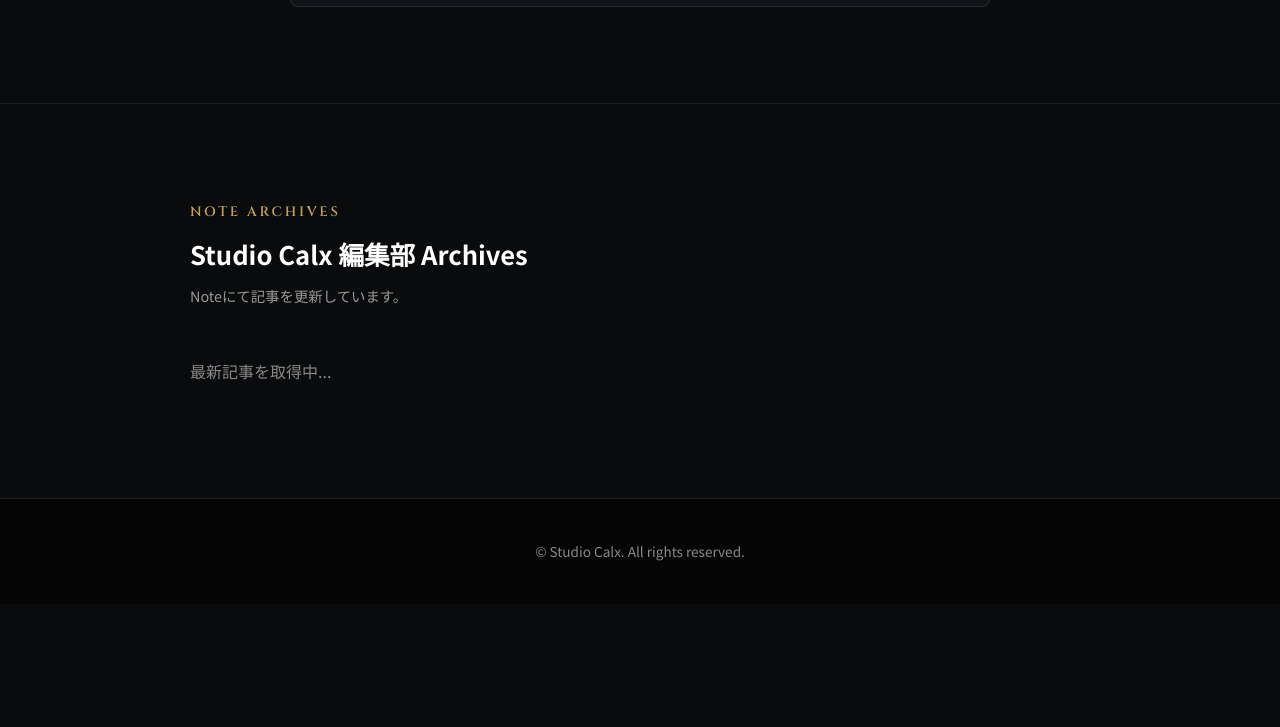
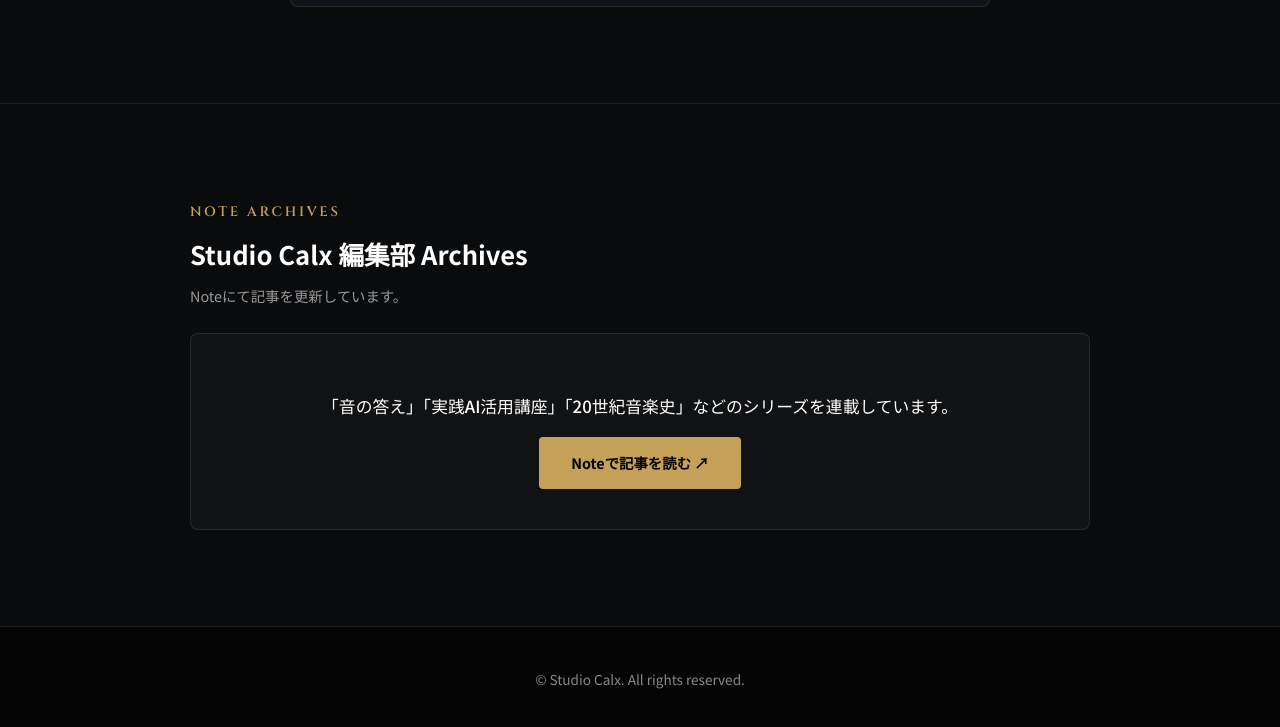
Before and after one commit to studiocalx/studio-calx, a plain HTML site: page index.html in a window 1280 px wide. Shown: the part 7010-7737 px from the top of the page. Before the commit the page ends 7614 px from the top, so only its background shows below. Drawn offline with Linux system fonts and the light colour scheme; files whose address does not match are found by name.

Commit message:
Update index.html

```diff
--- a/index.html
+++ b/index.html
@@ -1228,8 +1228,11 @@
       <h2 class="section-title" style="margin-bottom: 0.4rem;">Studio Calx 編集部 Archives</h2>
       <p style="color: #999999; font-size: 0.9rem; margin: 0 0 1.5rem;">Noteにて記事を更新しています。</p>
 
-    <div id="note-posts-grid" class="note-grid">
-    <p style="text-align: left; color: #888888; grid-column: 1 / -1;">最新記事を取得中...</p>
+<div style="background: rgba(255, 255, 255, 0.03); border: 1px solid rgba(255, 255, 255, 0.1); border-radius: 8px; padding: 2.5rem; text-align: center;">
+    <p style="color: #ffffff; font-size: 1.05rem; font-weight: 500; margin-bottom: 1rem;">「音の答え」「実践AI活用講座」「20世紀音楽史」などのシリーズを連載しています。</p>
+    <a href="https://note.com/studiocalx" target="_blank" rel="noopener noreferrer" class="btn btn-primary" style="padding: 0.8rem 2rem;">
+        Noteで記事を読む ↗
+    </a>
 </div>
     </div>
   </section>
```
